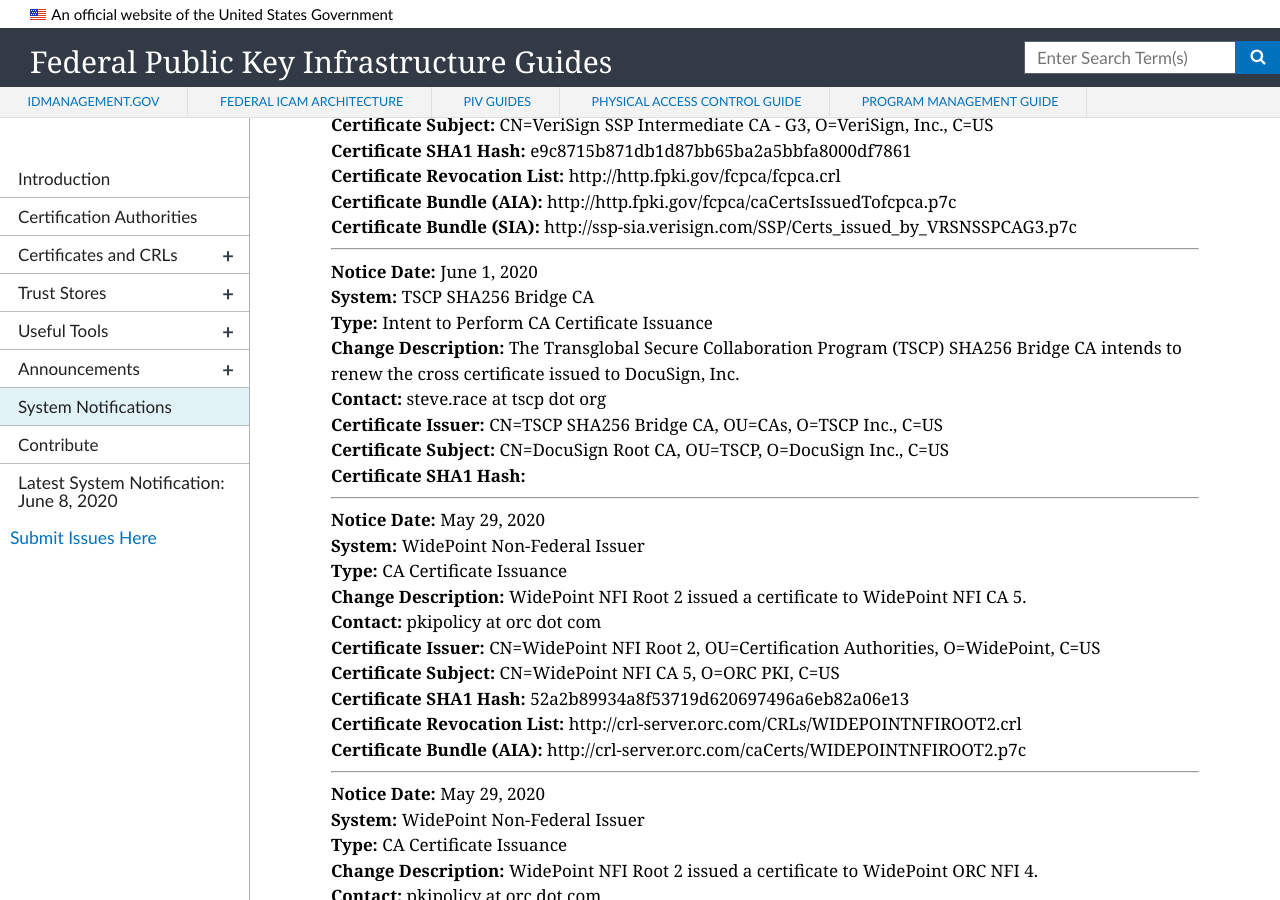
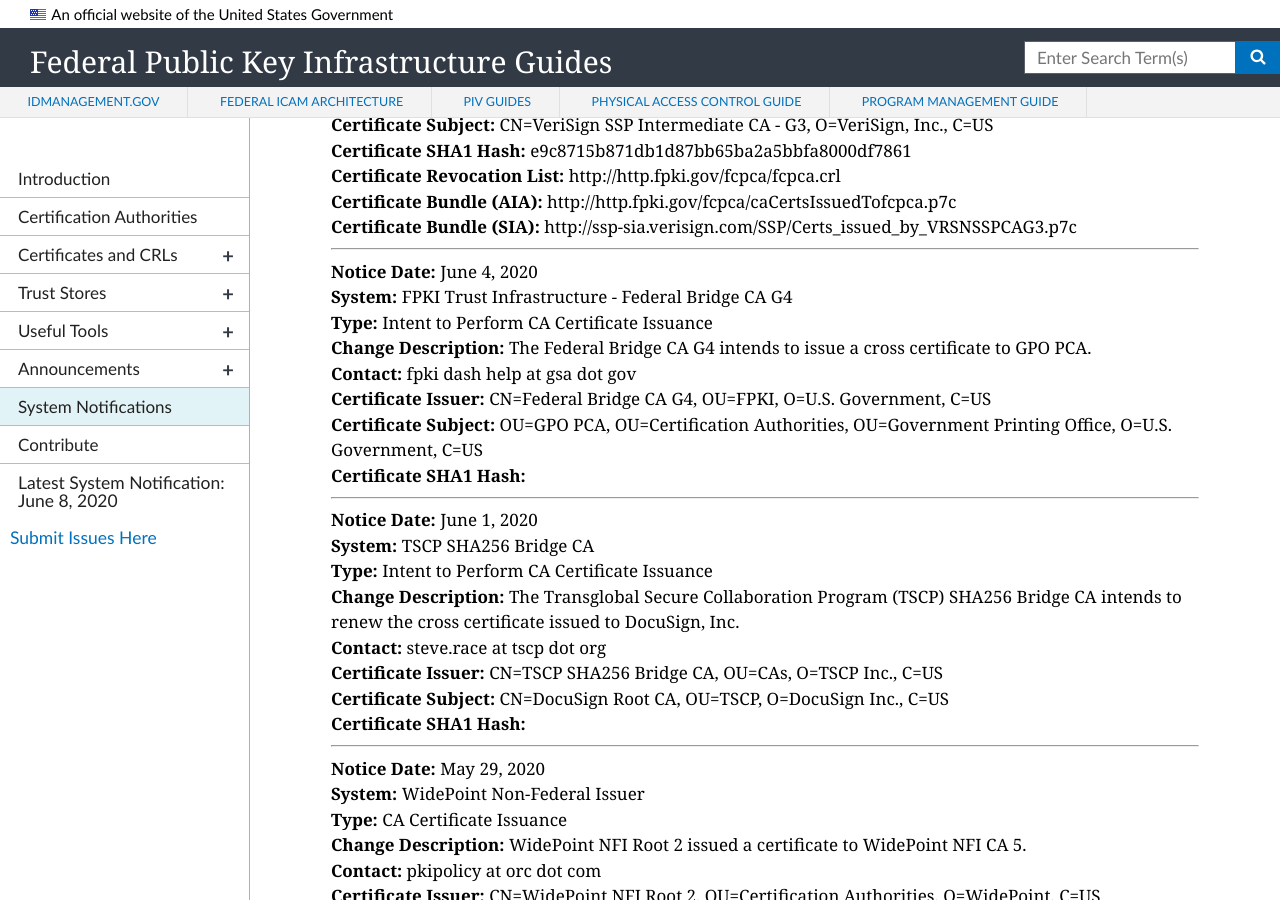
Before and after one commit to GSA/fpki-guides, a Jekyll site: the page built from pages/fpki_notifications.md, in a window 1280 px wide and 900 px high, scrolled down 1048 px. Built offline with Jekyll 4.4.1, drawn with Linux system fonts in a browser that asks for light colours; nearby versions of some CDN libraries.

Commit message:
Update notifications.yml

```diff
--- a/_data/notifications.yml
+++ b/_data/notifications.yml
@@ -2405,6 +2405,20 @@
   sia_uri:
   ocsp_uri:
 
+- notice_date: June 4, 2020
+  change_type: Intent to Perform CA Certificate Issuance
+  start_datetime:
+  system: FPKI Trust Infrastructure - Federal Bridge CA G4
+  change_description: The Federal Bridge CA G4 intends to issue a cross certificate to GPO PCA.
+  contact: fpki dash help at gsa dot gov
+  ca_certificate_hash:
+  ca_certificate_issuer: CN=Federal Bridge CA G4, OU=FPKI, O=U.S. Government, C=US
+  ca_certificate_subject: OU=GPO PCA, OU=Certification Authorities, OU=Government Printing Office, O=U.S. Government, C=US
+  cdp_uri:
+  aia_uri:
+  sia_uri:
+  ocsp_uri:
+
 - notice_date: June 8, 2020
   change_type: CA Certificate Revocation
   start_datetime:
```
